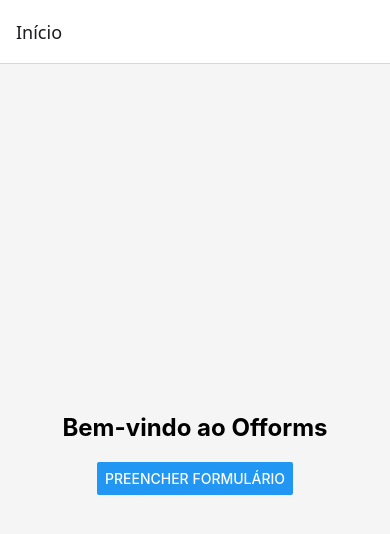
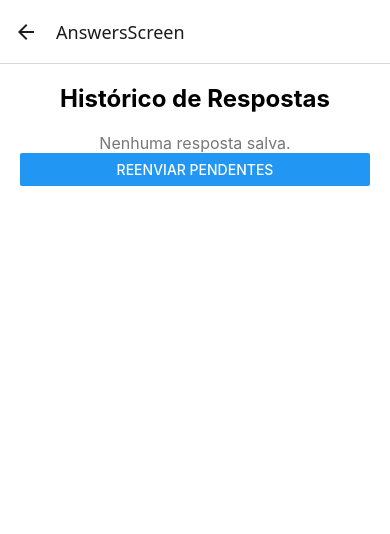
Before and after one commit to poxaIan/Offorms, a React Native app: screen /AnswersScreen in a window 390 px wide. Shown: the top 534 px of the page. Built offline with nearby package versions, Linux system fonts and the light colour scheme.

Commit message:
Funcionando Offline e Historico de resposta

```diff
--- a/App.tsx
+++ b/App.tsx
@@ -3,10 +3,12 @@
 import { createStackNavigator } from '@react-navigation/stack';
 import HomeScreen from './src/screens/HomeScreen';
 import FormScreen from './src/screens/FormScreen';
+import AnswersScreen from './src/screens/AnswersScreen';
 
 type RootStackParamList = {
   Home: undefined;
   FormScreen: undefined; // O nome aqui precisa ser "FormScreen"
+  AnswersScreen: undefined;
 };
 
 const Stack = createStackNavigator<RootStackParamList>();
@@ -17,6 +19,7 @@
       <Stack.Navigator initialRouteName="Home">
         <Stack.Screen name="Home" component={HomeScreen} options={{ title: 'Início' }} />
         <Stack.Screen name="FormScreen" component={FormScreen} options={{ title: 'Formulário' }} />
+        <Stack.Screen name="AnswersScreen" component={AnswersScreen} />
       </Stack.Navigator>
     </NavigationContainer>
   );
--- a/package.json
+++ b/package.json
@@ -10,6 +10,8 @@
     "test": "jest"
   },
   "dependencies": {
+    "@react-native-async-storage/async-storage": "^2.1.2",
+    "@react-native-community/netinfo": "^11.4.1",
     "@react-navigation/native": "^7.0.14",
     "@react-navigation/stack": "^7.1.1",
     "axios": "^1.8.1",
@@ -19,6 +21,7 @@
     "react-native-reanimated": "^3.17.1",
     "react-native-safe-area-context": "^5.2.0",
     "react-native-screens": "^4.9.1",
+    "react-native-uuid": "^2.0.3",
     "react-native-vector-icons": "^10.2.0"
   },
   "devDependencies": {
--- /dev/null
+++ b/src/screens/AnswersScreen.tsx
@@ -0,0 +1,103 @@
+import React, { useState, useEffect } from "react";
+import { View, Text, Button, FlatList, StyleSheet, Alert } from "react-native";
+import AsyncStorage from "@react-native-async-storage/async-storage";
+import axios from "axios";
+
+// 🚀 Substitua pela URL gerada no Power Automate
+const POWER_AUTOMATE_URL = "https://prod-23.brazilsouth.logic.azure.com:443/workflows/133e3141c8e3430e83e7b632b9ada0fb/triggers/manual/paths/invoke?api-version=2016-06-01&sp=%2Ftriggers%2Fmanual%2Frun&sv=1.0&sig=siyI6pojGkO0qex9fh34_5XSHYVUdtAfXCQy6zO11C4";
+
+const AnswersScreen: React.FC = () => {
+  const [respostas, setRespostas] = useState<any[]>([]);
+
+  // 📌 Carregar respostas salvas ao abrir a tela
+  useEffect(() => {
+    carregarRespostas();
+  }, []);
+
+  const carregarRespostas = async () => {
+    try {
+      const respostasSalvas = await AsyncStorage.getItem("respostas");
+      if (respostasSalvas) {
+        const lista = JSON.parse(respostasSalvas);
+        setRespostas(lista.reverse()); // Inverte a ordem para exibir o mais recente primeiro
+      } else {
+        setRespostas([]);
+      }
+    } catch (error) {
+      console.error("❌ Erro ao carregar respostas:", error);
+    }
+  };
+
+  // 📌 Função para reenviar respostas pendentes
+  const reenviarRespostasPendentes = async () => {
+    try {
+      const respostasSalvas = await AsyncStorage.getItem("respostas");
+      const listaRespostas = respostasSalvas ? JSON.parse(respostasSalvas) : [];
+
+      const pendentes = listaRespostas.filter((resposta) => resposta.status === "pendente");
+
+      if (pendentes.length === 0) {
+        Alert.alert("Nenhuma resposta pendente", "Todas as respostas já foram enviadas.");
+        return;
+      }
+
+      for (const resposta of pendentes) {
+        try {
+          const response = await axios.post(POWER_AUTOMATE_URL, resposta, {
+            headers: { "Content-Type": "application/json" },
+          });
+
+          console.log("✅ Resposta reenviada:", response.data);
+          resposta.status = "enviado";
+        } catch (error) {
+          console.error("❌ Falha ao reenviar:", error);
+        }
+      }
+
+      // Atualizar o AsyncStorage com os novos status
+      await AsyncStorage.setItem("respostas", JSON.stringify(listaRespostas));
+      setRespostas(listaRespostas.reverse()); // Mantém a ordem mais recente primeiro
+      Alert.alert("Sucesso", "Respostas pendentes reenviadas!");
+    } catch (error) {
+      console.error("❌ Erro ao reenviar respostas:", error);
+    }
+  };
+
+  return (
+    <View style={styles.container}>
+      <Text style={styles.title}>Histórico de Respostas</Text>
+
+      {respostas.length === 0 ? (
+        <Text style={styles.noDataText}>Nenhuma resposta salva.</Text>
+      ) : (
+        <FlatList
+          data={respostas}
+          keyExtractor={(item) => item.id.toString()}
+          renderItem={({ item }) => (
+            <View style={styles.item}>
+              <Text>{`ID: ${item.id}`}</Text>
+              <Text>{`Hora de Início: ${item["Hora de início"]}`}</Text>
+              <Text>{`Pergunta 1: ${item["Pergunta 1"]}`}</Text>
+              <Text>{`Pergunta 2: ${item["Pergunta 2"]}`}</Text>
+              <Text>{`Pergunta 3: ${item["Pergunta 3"]}`}</Text>
+              <Text style={{ color: item.status === "pendente" ? "red" : "green", fontWeight: "bold" }}>
+                {`Status: ${item.status}`}
+              </Text>
+            </View>
+          )}
+        />
+      )}
+
+      <Button title="Reenviar Pendentes" onPress={reenviarRespostasPendentes} />
+    </View>
+  );
+};
+
+const styles = StyleSheet.create({
+  container: { flex: 1, padding: 20, backgroundColor: "#fff" },
+  title: { fontSize: 24, fontWeight: "bold", textAlign: "center", marginBottom: 20 },
+  noDataText: { textAlign: "center", fontSize: 16, color: "#777" },
+  item: { padding: 10, borderBottomWidth: 1, borderBottomColor: "#ddd" },
+});
+
+export default AnswersScreen;
--- a/src/screens/FormScreen.tsx
+++ b/src/screens/FormScreen.tsx
@@ -1,14 +1,15 @@
-import React, { useState } from "react";
+import React, { useState, useEffect } from "react";
 import { View, Text, Button, StyleSheet, TouchableOpacity, Alert } from "react-native";
 import axios from "axios";
+import AsyncStorage from "@react-native-async-storage/async-storage";
 import { StackScreenProps } from "@react-navigation/stack";
 
-// 🚀 Cole aqui a URL gerada no Power Automate
 const POWER_AUTOMATE_URL = "https://prod-23.brazilsouth.logic.azure.com:443/workflows/133e3141c8e3430e83e7b632b9ada0fb/triggers/manual/paths/invoke?api-version=2016-06-01&sp=%2Ftriggers%2Fmanual%2Frun&sv=1.0&sig=siyI6pojGkO0qex9fh34_5XSHYVUdtAfXCQy6zO11C4";
 
 type RootStackParamList = {
   Home: undefined;
   FormScreen: undefined;
+  AnswersScreen: undefined;
 };
 
 type Props = StackScreenProps<RootStackParamList, "FormScreen">;
@@ -20,6 +21,7 @@
     pergunta3: "",
   });
 
+  // Função para armazenar a resposta do usuário
   const selecionarResposta = (pergunta: string, resposta: string) => {
     setRespostas((prev) => ({
       ...prev,
@@ -27,15 +29,32 @@
     }));
   };
 
+  // Função para salvar localmente em caso de erro na conexão
+  const salvarRespostaLocalmente = async (dados: any, status: string) => {
+    try {
+      const respostasSalvas = await AsyncStorage.getItem("respostas");
+      const listaRespostas = respostasSalvas ? JSON.parse(respostasSalvas) : [];
+
+      // Adiciona a resposta com o status (pendente ou enviado)
+      listaRespostas.push({ ...dados, status });
+
+      await AsyncStorage.setItem("respostas", JSON.stringify(listaRespostas));
+      console.log("✅ Resposta salva no histórico:", listaRespostas);
+    } catch (error) {
+      console.error("❌ Erro ao salvar resposta localmente:", error);
+    }
+  };
+
+
+  // Função para enviar os dados para o Power Automate
   const enviarParaExcel = async () => {
     if (!respostas.pergunta1 || !respostas.pergunta2 || !respostas.pergunta3) {
       Alert.alert("Erro", "Responda todas as perguntas antes de enviar.");
       return;
     }
 
-    // 🔥 Dados que serão enviados para o Power Automate
     const dados = {
-      id: 25, // O Power Automate vai calcular o ID automaticamente
+      id: Math.floor(Math.random() * 10000), // Gera um ID temporário
       "Hora de início": new Date().toLocaleString(),
       "Hora de conclusão": new Date().toLocaleString(),
       email: "anonima@example.com",
@@ -50,7 +69,7 @@
     Alert.alert(
       "Confirmação de Envio",
       `Os seguintes dados serão enviados:\n\n` +
-        `Id: ${dados.id}\n` +
+        `ID: ${dados.id}\n` +
         `Hora de Início: ${dados["Hora de início"]}\n` +
         `Hora de Conclusão: ${dados["Hora de conclusão"]}\n` +
         `E-mail: ${dados.email}\n` +
@@ -74,16 +93,24 @@
 
               console.log("✅ Resposta do Power Automate:", response.data);
               Alert.alert("Sucesso", "Respostas enviadas para o Excel!");
+
+              // Salva como "enviado"
+              await salvarRespostaLocalmente(dados, "enviado");
+
               navigation.goBack();
             } catch (error) {
               console.error("❌ Erro ao enviar para Power Automate:", error);
               Alert.alert("Erro", "Não foi possível salvar os dados.");
+
+              // Salva como "pendente"
+              await salvarRespostaLocalmente(dados, "pendente");
             }
           },
         },
       ]
     );
   };
+
 
   return (
     <View style={styles.container}>
@@ -108,7 +135,7 @@
         </View>
       ))}
       <Button title="Enviar" onPress={enviarParaExcel} />
-      <Button title="Voltar" onPress={() => navigation.goBack()} />
+      <Button title="Ver Respostas" onPress={() => navigation.navigate("AnswersScreen")} />
     </View>
   );
 };
--- a/src/screens/HomeScreen.tsx
+++ b/src/screens/HomeScreen.tsx
@@ -1,18 +1,26 @@
 import React from 'react';
 import { View, Text, Button, StyleSheet } from 'react-native';
-import { useNavigation } from '@react-navigation/native';
+import { StackScreenProps } from '@react-navigation/stack';
 
-type HomeScreenProps = {
-  navigation: any;
+// Definição dos tipos de navegação
+type RootStackParamList = {
+  Home: undefined;
+  FormScreen: undefined;
+  AnswersScreen: undefined;
 };
 
-const HomeScreen: React.FC<HomeScreenProps> = () => {
-  const navigation = useNavigation();
+type Props = StackScreenProps<RootStackParamList, 'Home'>;
 
+const HomeScreen: React.FC<Props> = ({ navigation }) => {
   return (
     <View style={styles.container}>
       <Text style={styles.title}>Bem-vindo ao Offorms</Text>
+
+      {/* Botão para preencher o formulário */}
       <Button title="Preencher Formulário" onPress={() => navigation.navigate('FormScreen')} />
+
+      {/* Botão para visualizar as respostas salvas */}
+      <Button title="Ver Respostas" onPress={() => navigation.navigate('AnswersScreen')} />
     </View>
   );
 };
```
Also changed, not shown: 2 other files (tests, documents, lock files or other folders).
